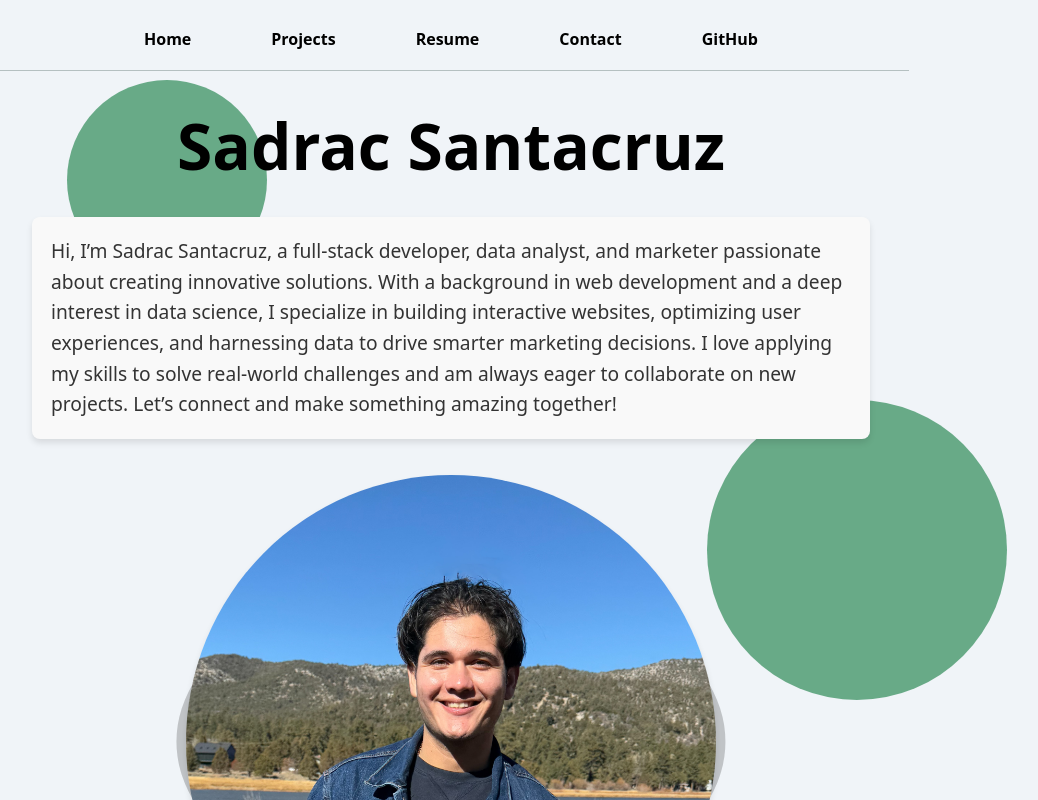
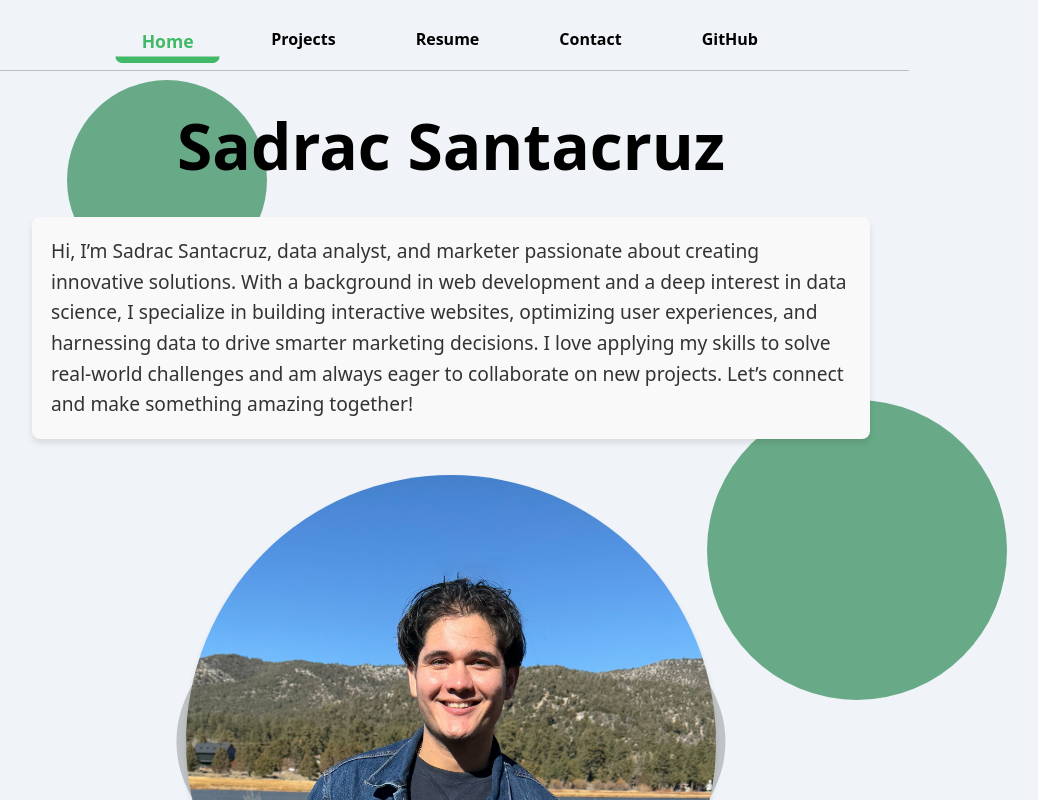
Before and after one commit to SadracSantacruz/portfolio_class, a plain HTML site: page index.html in a window 1280 px wide. Shown: the top 800 px of the page, without its empty margins (189-1227 px from the left). Drawn offline with Linux system fonts and the light colour scheme.

Commit message:
still trying to fix

```diff
--- a/global.js
+++ b/global.js
@@ -4,11 +4,11 @@ const ARE_WE_HOME = document.documentElement.classList.contains("home");
 
 // Links to all the pages
 const pages = [
-  { url: "", title: "Home", class: "home" },
-  { url: "projects/", title: "Projects", class: "projects" },
-  { url: "resume/", title: "Resume", class: "resume" },
-  { url: "contact/", title: "Contact", class: "contact" },
-  { url: "https://github.com/SadracSantacruz", title: "GitHub", class: null },
+  { url: "", title: "Home" },
+  { url: "projects/", title: "Projects" },
+  { url: "resume/", title: "Resume" },
+  { url: "contact/", title: "Contact" },
+  { url: "https://github.com/SadracSantacruz", title: "GitHub" },
 ];
 
 const nav = document.createElement("nav");
@@ -34,7 +34,7 @@ for (let page of pages) {
   // Open external links in a new tab
   if (a.host !== location.host) {
     a.target = "_blank";
-    a.rel = "noopener noreferrer"; // For security
+    a.rel = "noopener noreferrer"; // For security -- Chat Recommended
   }
 
   // Add the <a> element to the <nav>
--- a/index.html
+++ b/index.html
@@ -1,5 +1,5 @@
 <!DOCTYPE html>
-<html lang="en">
+<html lang="en" class="home">
   <head>
     <meta charset="UTF-8" />
     <meta name="viewport" content="width=device-width, initial-scale=1.0" />
@@ -7,16 +7,16 @@
     <link rel="stylesheet" href="style.css" />
     <script src="global.js" type="module"></script>
   </head>
-  <body class="home">
+  <body>
     <h1>Sadrac Santacruz</h1>
     <p>
-      Hi, I’m Sadrac Santacruz, a full-stack developer, data analyst, and
-      marketer passionate about creating innovative solutions. With a background
-      in web development and a deep interest in data science, I specialize in
-      building interactive websites, optimizing user experiences, and harnessing
-      data to drive smarter marketing decisions. I love applying my skills to
-      solve real-world challenges and am always eager to collaborate on new
-      projects. Let’s connect and make something amazing together!
+      Hi, I’m Sadrac Santacruz, data analyst, and marketer passionate about
+      creating innovative solutions. With a background in web development and a
+      deep interest in data science, I specialize in building interactive
+      websites, optimizing user experiences, and harnessing data to drive
+      smarter marketing decisions. I love applying my skills to solve real-world
+      challenges and am always eager to collaborate on new projects. Let’s
+      connect and make something amazing together!
     </p>
     <div class="img-container">
       <img
```
Also changed, not shown: contact/index.html (+1 -1 lines), resume/index.html (+1 -1 lines).
